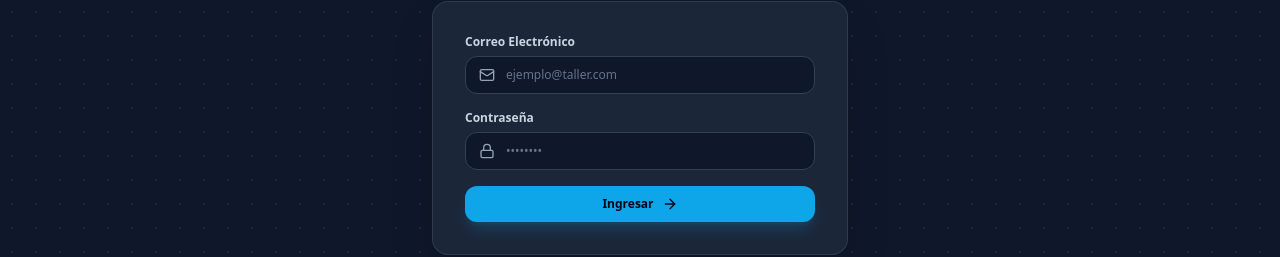
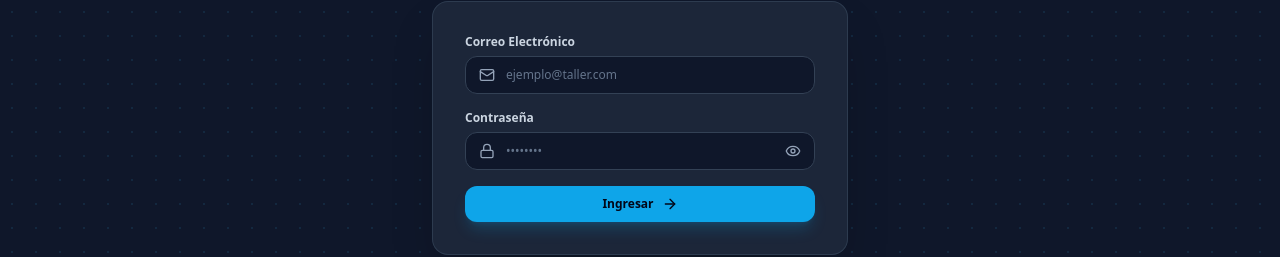
Before and after one commit to gioantonucci/taller-saas, a Next.js app: page /login in a window 1280 px wide. Shown: the part 312-569 px from the top of the page. Built offline with nearby package versions, Linux system fonts and the light colour scheme; a web font is replaced by a local one.

Commit message:
feat(login): agregar boton para alternar visibilidad de contraseña

```diff
--- a/src/app/login/page.tsx
+++ b/src/app/login/page.tsx
@@ -10,6 +10,8 @@ import {
   ShieldAlert,
   ArrowRight,
   Clock,
+  Eye,
+  EyeOff,
 } from "lucide-react";
 import AuthLoadingOverlay from "@/components/AuthLoadingOverlay";
 
@@ -22,6 +24,7 @@ function LoginForm() {
 
   const [email, setEmail] = useState("");
   const [password, setPassword] = useState("");
+  const [showPassword, setShowPassword] = useState(false);
   const [loading, setLoading] = useState(false);
   const [error, setError] = useState<string | null>(null);
 
@@ -161,13 +164,26 @@ function LoginForm() {
                   <Lock className="w-4 h-4" />
                 </div>
                 <input
-                  type="password"
+                  type={showPassword ? "text" : "password"}
                   required
                   placeholder="••••••••"
                   value={password}
                   onChange={(e) => setPassword(e.target.value)}
-                  className="w-full pl-10 pr-3.5 py-2.5 rounded-xl bg-slate-900 border border-slate-700 text-white text-xs placeholder:text-slate-500 focus:ring-2 focus:ring-sky-500 focus:border-transparent focus:outline-none"
+                  className="w-full pl-10 pr-10 py-2.5 rounded-xl bg-slate-900 border border-slate-700 text-white text-xs placeholder:text-slate-500 focus:ring-2 focus:ring-sky-500 focus:border-transparent focus:outline-none"
                 />
+                <button
+                  type="button"
+                  onClick={() => setShowPassword((prev) => !prev)}
+                  className="absolute inset-y-0 right-0 pr-3.5 flex items-center text-slate-400 hover:text-slate-200 transition-colors cursor-pointer"
+                  title={showPassword ? "Ocultar contraseña" : "Ver contraseña"}
+                  tabIndex={-1}
+                >
+                  {showPassword ? (
+                    <EyeOff className="w-4 h-4" />
+                  ) : (
+                    <Eye className="w-4 h-4" />
+                  )}
+                </button>
               </div>
             </div>
 
```
